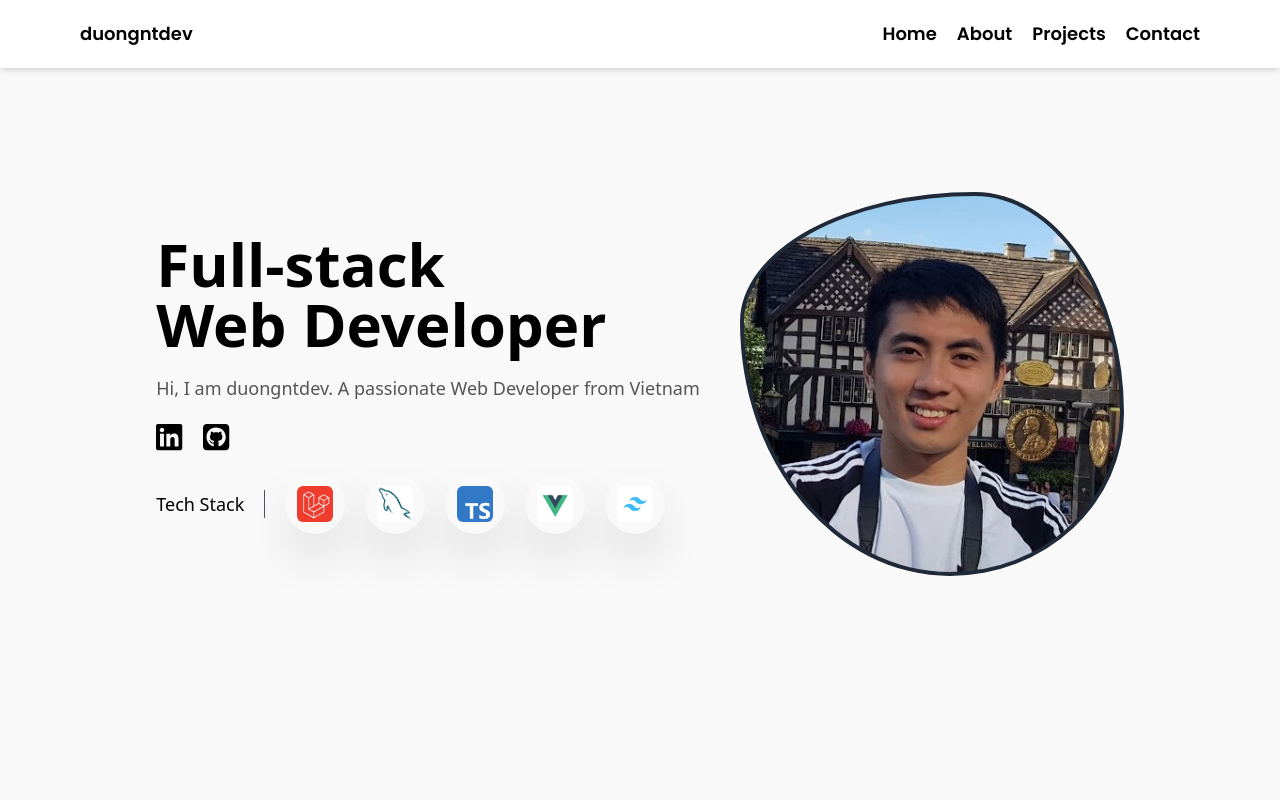
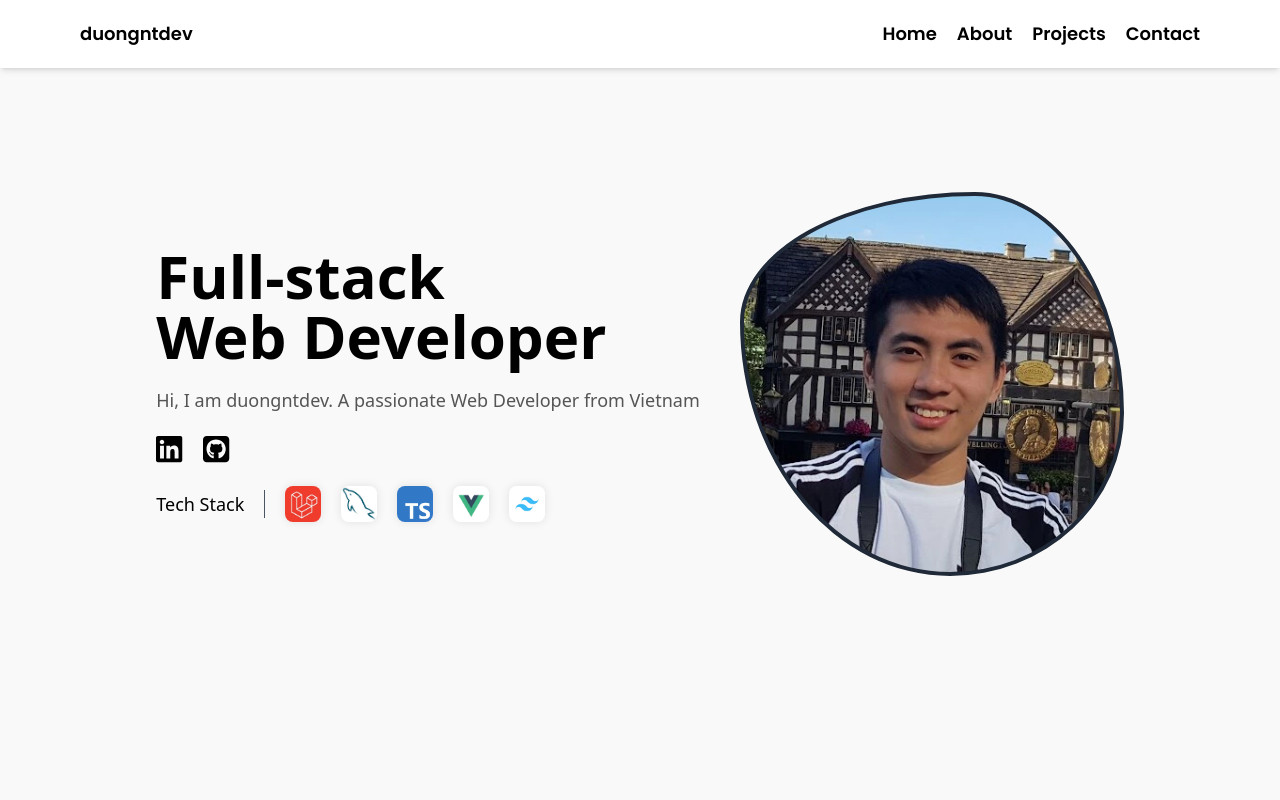
Before and after one commit to duongnt34/portfolio, a Nuxt app: page / in a window 1280 px wide. Shown: the top 800 px of the page. Built offline with nearby package versions, Linux system fonts and the light colour scheme.

Commit message:
- modify tech stack icon

```diff
--- a/components/Home.vue
+++ b/components/Home.vue
@@ -36,12 +36,12 @@
           >
           <ul class="flex flex-row flex-wrap justify-center gap-2 md:gap-5">
             <li
-              class="rounded-full p-2 shadow-2xl md:p-3"
+              class="rounded-lg shadow-all-side"
               v-for="(tech, index) in techStack"
               :key="index"
             >
               <img
-                class="h-9 w-9 rounded-md"
+                class="h-9 w-9 rounded-lg"
                 :src="tech.logo"
                 :title="tech.name"
                 :alt="tech.name"
```
